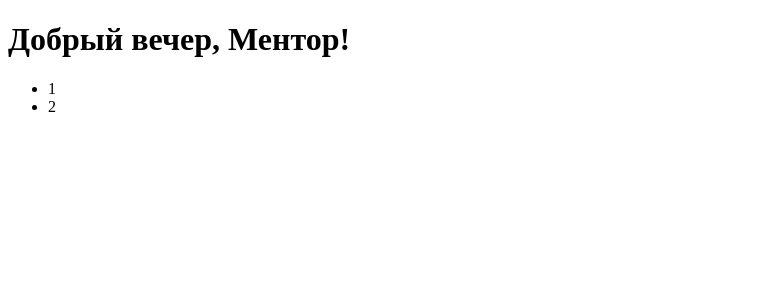
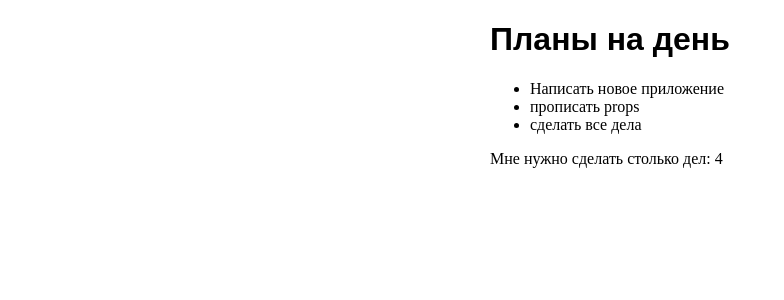
Before and after one commit to WebHeroSchool/todo088, a React (Create React App) app: page / in a window 1280 px wide. Shown: the top 300 px of the page, without its empty margins (0-784 px from the left). Built offline with nearby package versions, Linux system fonts and the light colour scheme.

Commit message:
lesson 23

```diff
--- a/src/App.js
+++ /dev/null
@@ -1,13 +0,0 @@
-import React from 'react';
-
-const ItemList = () => (<ul>
-<li>1</li>
-<li>2</li>
-</ul>);
-
-const App = () => (<div>
-<h1>Добрый вечер, Ментор!</h1>
-<ItemList />
-</div>);
-
-export default App;
--- /dev/null
+++ b/src/components/App/App.js
@@ -0,0 +1,29 @@
+import React from 'react';
+import ItemList from '../ItemList/ItemList';
+import Footer from '../Footer/Footer';
+import styles from './App.module.css';
+
+const todoItem = 'Написать новое приложение';
+
+const App = () => {
+  const items = [
+
+    {
+        value: 'Написать новое приложение'
+    },
+    {
+        value: 'прописать props'
+     },
+    {
+        value: 'сделать все дела'
+    }
+];
+return (
+<div className={styles.wrap}>
+  <h1 className={styles.title}> Планы на день</h1>
+  <ItemList items={items}/>
+  <Footer count={4} />
+</div>);
+}
+
+export default App;
--- /dev/null
+++ b/src/components/App/App.module.css
@@ -0,0 +1,7 @@
+.wrap{
+  margin:auto;
+  width: 300px;
+}
+ .title{
+   font-family: sans-serif;
+ }
--- /dev/null
+++ b/src/components/Footer/Footer.js
@@ -0,0 +1,5 @@
+import React from 'react';
+
+const Footer = ({ count }) => (<div> Мне нужно сделать столько дел: {count}</div>);
+
+export default Footer;
--- /dev/null
+++ b/src/components/Item/Item.js
@@ -0,0 +1,5 @@
+import React from 'react';
+
+const Item = ({ value }) => (<span> {value} </span>);
+
+export default Item;
--- /dev/null
+++ b/src/components/ItemList/ItemList.js
@@ -0,0 +1,12 @@
+import React from 'react';
+import Item from '../Item/Item';
+
+const ItemList = ({ items }) => (<ul>
+     {items.map(item =>
+       <li key={item.value}><Item value={item.value} /></li>
+     )}
+</ul>);
+
+
+
+export default ItemList;
--- a/src/index.js
+++ b/src/index.js
@@ -1,6 +1,6 @@
 import React from 'react';
 import ReactDOM from 'react-dom';
-import App from './App';
+import App from './components/App/App';
 
 
 
```
